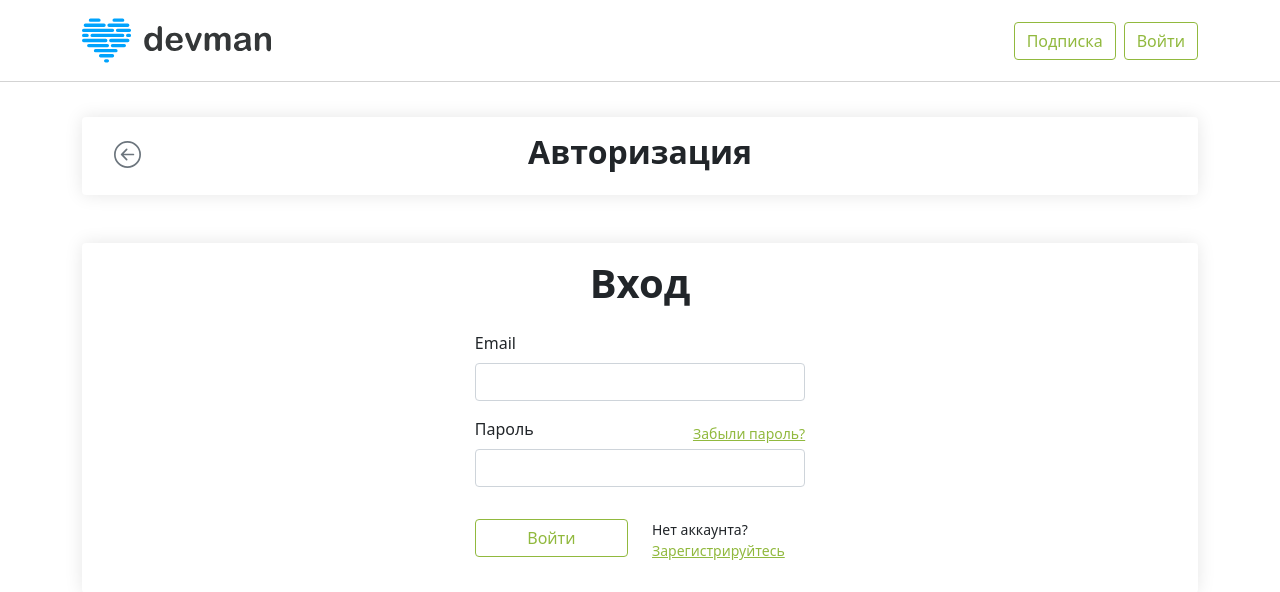
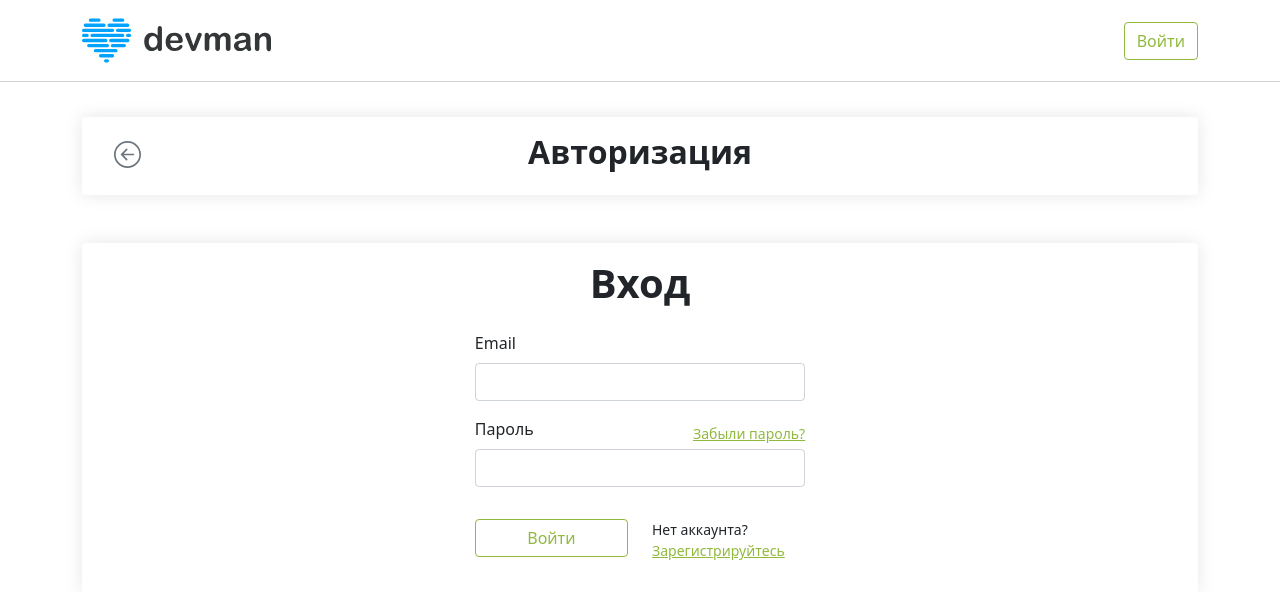
Before and after one commit to juneshone/dvmn-FoodPlan, a Django app: page /client/auth/ in a window 1280 px wide. Shown: the top 592 px of the page. Run offline with Django 4.2, Linux system fonts and the light colour scheme; parts of the project's set-up code (start-up, migrations or seed data) failed here and were passed over.

Commit message:
Delete subscription button

```diff
--- a/templates/auth.html
+++ b/templates/auth.html
@@ -25,7 +25,6 @@
                     <ul class="navbar-nav w-100">
 
                         <li class="nav-item align-items-center d-md-flex flex-grow-1 justify-content-end">
-                            <a href="{% url 'order' %}"><button class="btn btn-outline-success me-2 shadow-none foodplan_green foodplan__border_green">Подписка</button></a>
                             <a href="{% url 'auth' %}"><button class="btn btn-outline-success shadow-none foodplan_green foodplan__border_green">Войти</button></a>
                         </li>
                     </ul>
```
